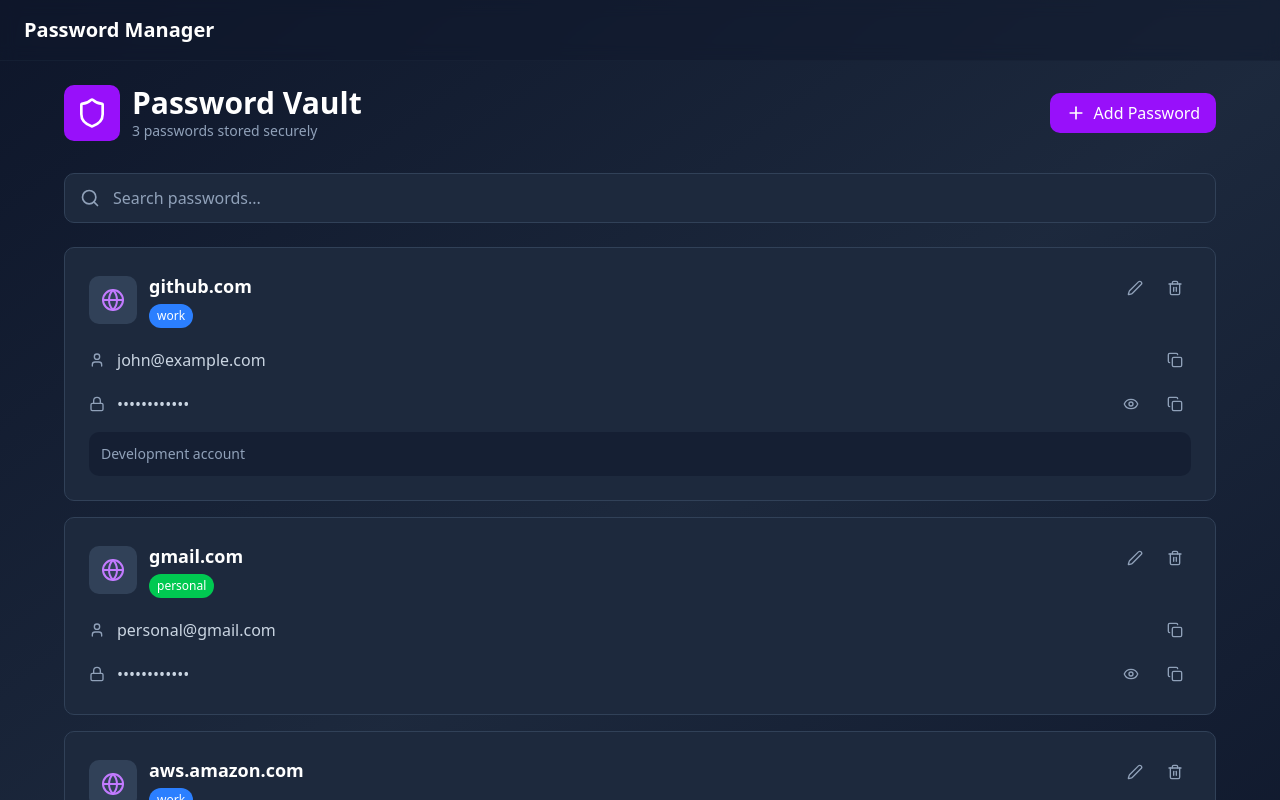
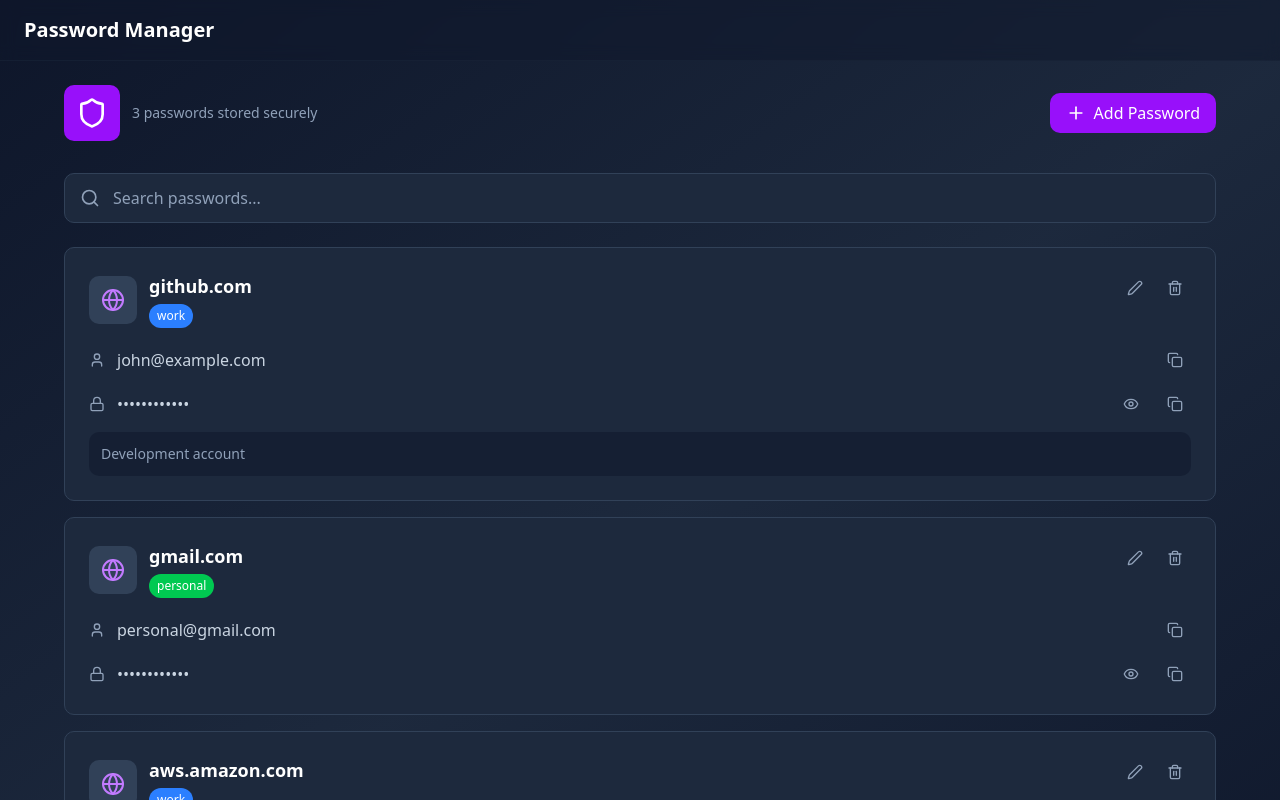
Before and after one commit to dmitridrozdov/password-manager, a Next.js app: page /dashboard in a window 1280 px wide. Shown: the top 800 px of the page. Built offline with nearby package versions, Linux system fonts and the light colour scheme.

Commit message:
Update page.tsx

```diff
--- a/app/dashboard/page.tsx
+++ b/app/dashboard/page.tsx
@@ -116,7 +116,7 @@
               <Shield className="w-8 h-8 text-white" />
             </div>
             <div>
-              <h1 className="text-3xl font-bold text-white">Password Vault</h1>
+              {/* <h1 className="text-3xl font-bold text-white">Password Vault</h1> */}
               <p className="text-slate-400 text-sm">{passwords.length} passwords stored securely</p>
             </div>
           </div>
```
